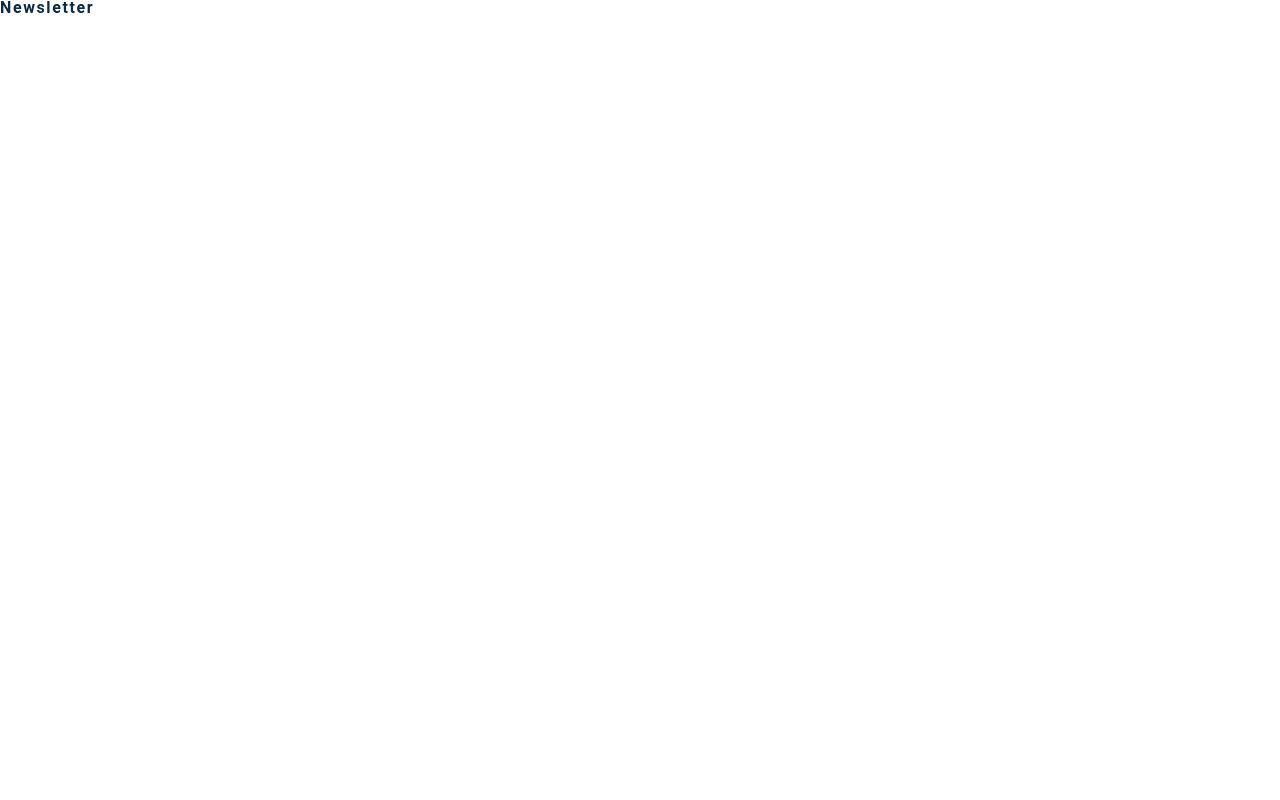
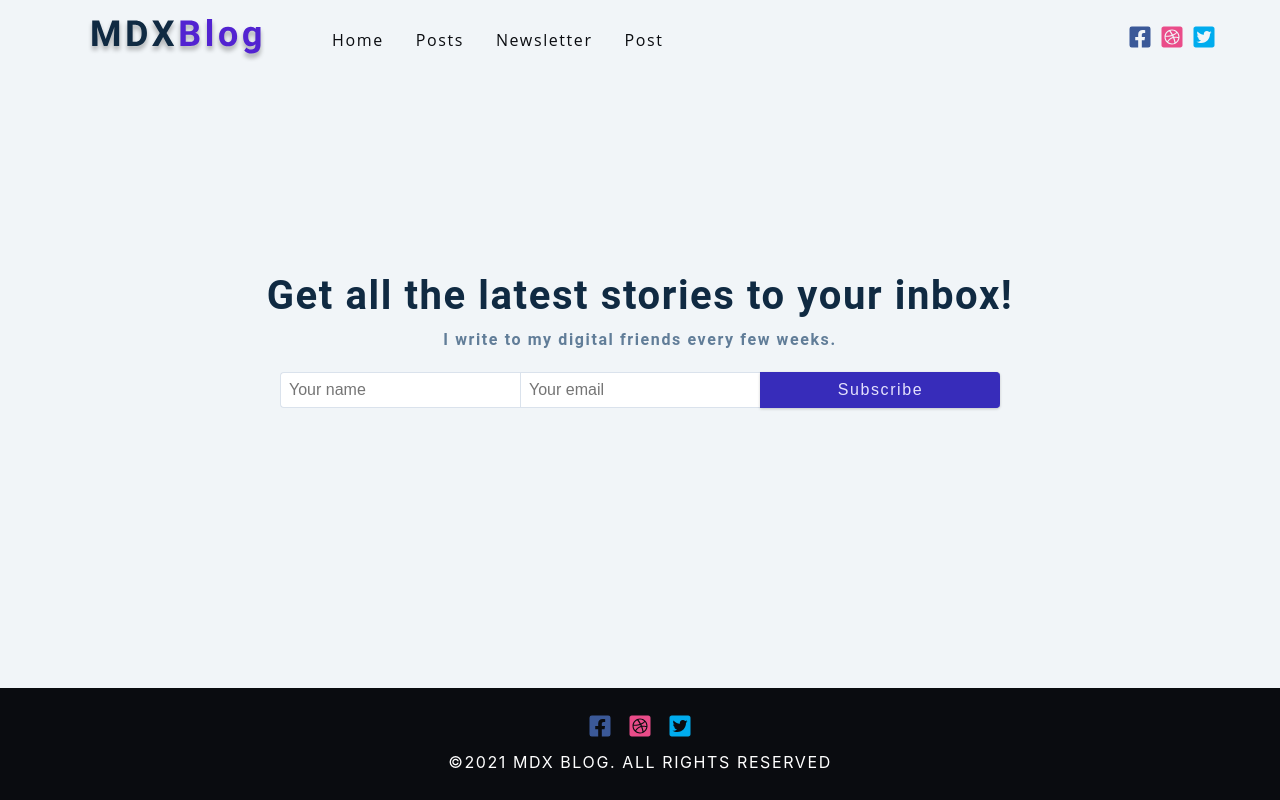
Before and after one commit to course-projects-and-codes-dk/gatsby-mdx-blogs-project, a Gatsby site: page /newsletter in a window 1280 px wide. Built offline with nearby package versions, Linux system fonts and the light colour scheme; Gatsby itself is replaced by a stand-in of ours.

Commit message:
newsletter form created

```diff
--- a/src/pages/newsletter.js
+++ b/src/pages/newsletter.js
@@ -1,8 +1,34 @@
 import React from 'react'
 import Layout from '../components/Layout'
+
 const NewsLetter = () => {
   return (
-    <h4>newsletter</h4>
+    <Layout>
+      <section className="newsletter-page">
+        <div className="page-center">
+          <h2>Get all the latest stories to your inbox!</h2>
+          <h4>I write to my digital friends every few weeks.</h4>
+
+          <form className="contact-form">
+            <input
+              type="text"
+              name="Name"
+              placeholder="Your name"
+              className="form-control"
+            />
+            <input
+              type="email"
+              name="Email"
+              placeholder="Your email"
+              className="form-control"
+            />
+            <button type="submit" className="btn form-control submit-btn">
+              subscribe
+            </button>
+          </form>
+        </div>
+      </section>
+    </Layout>
   )
 }
 
```
